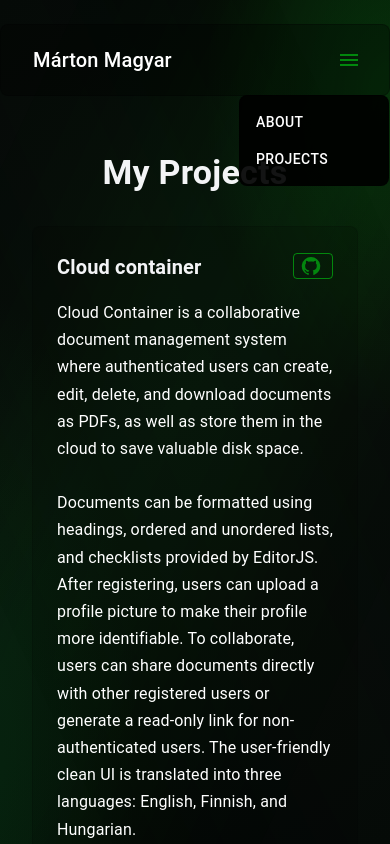
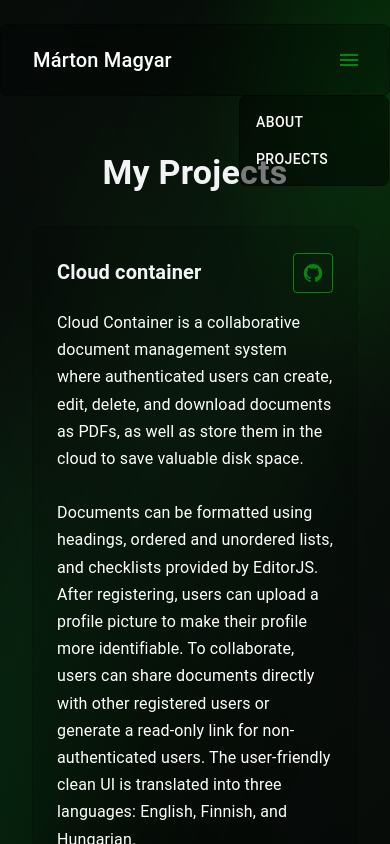
Before and after one commit to marci-69420/Portfolio, a React (Vite) app: page /projects in a window 390 px wide. Both pictures are taken after a click on the button "menu". Shown: the top 844 px of the page. Built offline with nearby package versions, Linux system fonts and the light colour scheme.

Commit message:
polishing mobile performance

```diff
--- a/src/App.css
+++ b/src/App.css
@@ -67,18 +67,3 @@
     animation: none;
   }
 }
-
-/* Disable animations on mobile and tablet views */
-@media (max-width: 1024px) {
-  *,
-  *::before,
-  *::after {
-    animation: none !important;
-    transition: none !important;
-  }
-
-  .ambient-background::before,
-  .ambient-background::after {
-    animation: none !important;
-  }
-}
--- a/src/components/navbar.tsx
+++ b/src/components/navbar.tsx
@@ -1,10 +1,23 @@
-import { useState } from 'react';
+import { useEffect, useRef, useState } from 'react';
 import { AppBar, Toolbar, Typography, Box, Button, IconButton } from '@mui/material';
 import MenuIcon from '@mui/icons-material/Menu';
 import { Link } from 'react-router-dom';
 
 export default function Navbar() {
   const [anchorElNav, setAnchorElNav] = useState<null | HTMLElement>(null);
+  const navbarRef = useRef<HTMLDivElement>(null);
+
+  useEffect(() => {
+    const handleOutsidePointerDown = (event: PointerEvent) => {
+      if (anchorElNav && navbarRef.current && !navbarRef.current.contains(event.target as Node)) {
+        setAnchorElNav(null);
+      }
+    };
+
+    document.addEventListener('pointerdown', handleOutsidePointerDown);
+
+    return () => document.removeEventListener('pointerdown', handleOutsidePointerDown);
+  }, [anchorElNav]);
 
   const handleOpenNavMenu = (event: React.MouseEvent<HTMLElement>) => {
     setAnchorElNav(event.currentTarget);
@@ -17,6 +30,7 @@ export default function Navbar() {
   return (
     <>
       <AppBar
+        ref={navbarRef}
         position="fixed"
         sx={{
           top: 0,
@@ -36,14 +50,13 @@ export default function Navbar() {
             mx: 'auto',
             position: 'relative',
             backgroundColor: 'rgba(0, 0, 0, 0.29)',
-            backdropFilter: { xs: 'none', lg: 'blur(16px)' },
-            WebkitBackdropFilter: { xs: 'none', lg: 'blur(16px)' },
+            backdropFilter: 'blur(16px)',
+            WebkitBackdropFilter: 'blur(16px)',
             border: '1px solid rgba(0, 0, 0, 0.29)',
             borderRadius: 2,
             px: { xs: 2, sm: 3, md: 0 },
           }}
         >
-        {/* Left side text - Always visible */}
         <Typography variant="h6" component="div" sx={{ flexGrow: 1, paddingLeft: 2 }}>
           Márton Magyar
         </Typography>
@@ -81,8 +94,10 @@ export default function Navbar() {
               right: 0,
               minWidth: 150,
               p: 1,
-              backgroundColor: 'rgba(0, 0, 0, 0.92)',
-              border: '1px solid rgba(0, 0, 0, 0.2)',
+              backgroundColor: 'rgba(0, 0, 0, 0.50)',
+              backdropFilter: 'blur(16px)',
+              WebkitBackdropFilter: 'blur(16px)',
+              border: '1px solid rgba(0, 0, 0, 0.29)',
               borderRadius: 2,
               boxShadow: 'none',
             }}
--- a/src/components/profile.tsx
+++ b/src/components/profile.tsx
@@ -232,7 +232,7 @@ export default function Profile() {
         maxWidth: 1000,
         mx: 'auto',
         p: { xs: 2, md: 4 },
-        marginTop: 5
+        marginTop: 3
       }}
     >
       {/* Image & Text (wrapped) */}
--- a/src/components/projects.tsx
+++ b/src/components/projects.tsx
@@ -109,7 +109,7 @@ export default function Projects() {
             }}
           >
           {/* Header Area: Title and GitHub button */}
-          <Box sx={{ display: 'flex', justifyContent: 'space-between', alignItems: 'flex-start', mb: 2,  }}>
+          <Box sx={{ display: 'flex', justifyContent: 'space-between', alignItems: { xs: 'center', sm: 'flex-start' }, mb: 2,  }}>
             <Typography variant="h6" sx={{ fontWeight: 'bold' }}>
               {project.name}
             </Typography>
@@ -131,11 +131,15 @@ export default function Projects() {
                 borderColor: '#00ff1578',
                 '& .MuiButton-startIcon': {
                   mr: { xs: 0, sm: 1 },
+                  ml: { xs: 0, sm: '-4px' },
                 },
                 '& .MuiButton-label': {
                   display: { xs: 'none', sm: 'inline-flex' },
                 },
                 width: { xs: 40, sm: 'auto' },
+                height: { xs: 40, sm: 'auto' },
+                minHeight: { xs: 40, sm: 'auto' },
+                justifyContent: 'center',
                 px: { xs: 0, sm: 1 },
                 '&:hover': {
                   borderColor: '#00ff15',
```
